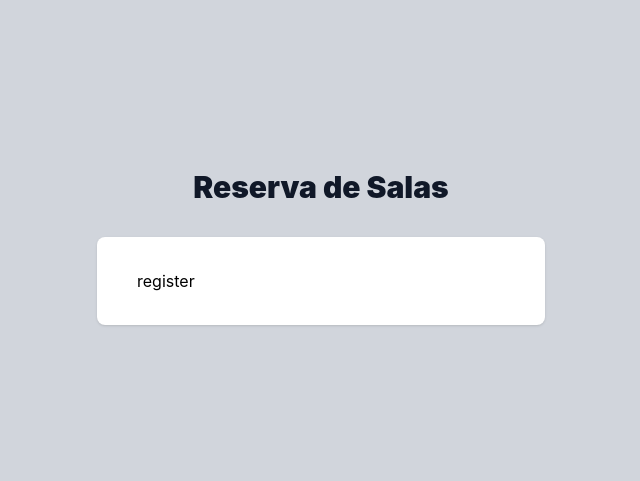
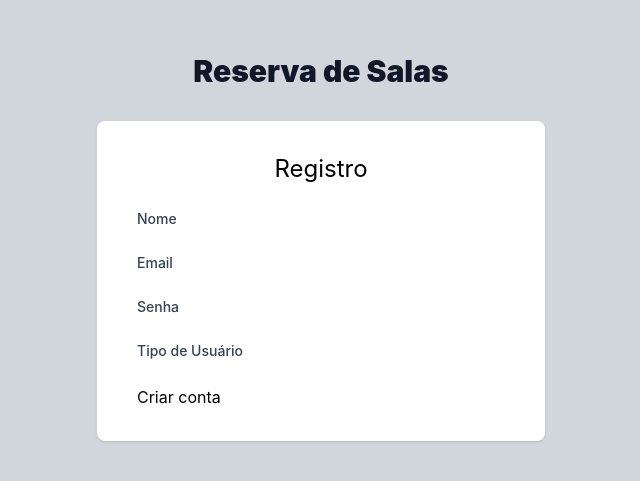
Before and after one commit to zeniltonp0/reserva-salas, a Vue app: page /auth/register in a window 1280 px wide. Shown: the part 153-634 px from the top of the page, without its empty margins (319-959 px from the left). Built offline with nearby package versions, Linux system fonts and the light colour scheme; the HTML template or start-up script is replaced by a standard one.

Commit message:
criando campos do form e aplicando estilo inicial

```diff
--- a/src/views/Register.vue
+++ b/src/views/Register.vue
@@ -1,5 +1,24 @@
 <template>
-    <aside>
-        register
-    </aside>
+    <form class="space-y-6">
+        <h1 class="text-2xl text-center">Registro</h1>
+        <div class="block text-sm font-medium text-gray-700">
+            <label>Nome</label>
+            <input type="text">
+        </div>
+        <div class="block text-sm font-medium text-gray-700">
+            <label>Email</label>
+            <input type="text">
+        </div>
+        <div class="block text-sm font-medium text-gray-700">
+            <label>Senha</label>
+            <input type="text">
+        </div>
+        <div class="block text-sm font-medium text-gray-700">
+            <label>Tipo de Usuário</label>
+            <input type="text">
+        </div>
+        <button>
+            Criar conta
+        </button>
+    </form>
 </template>
```
